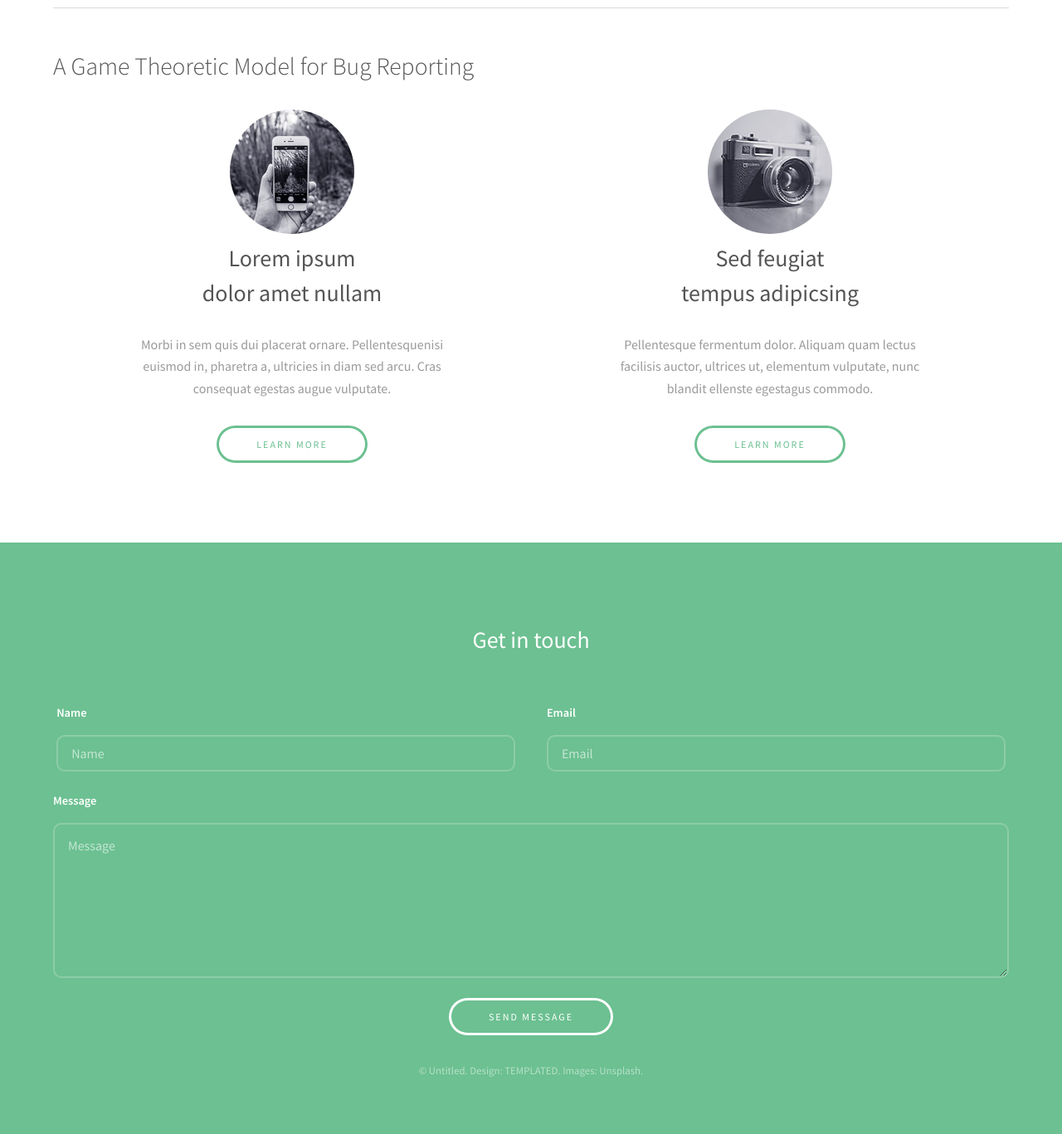
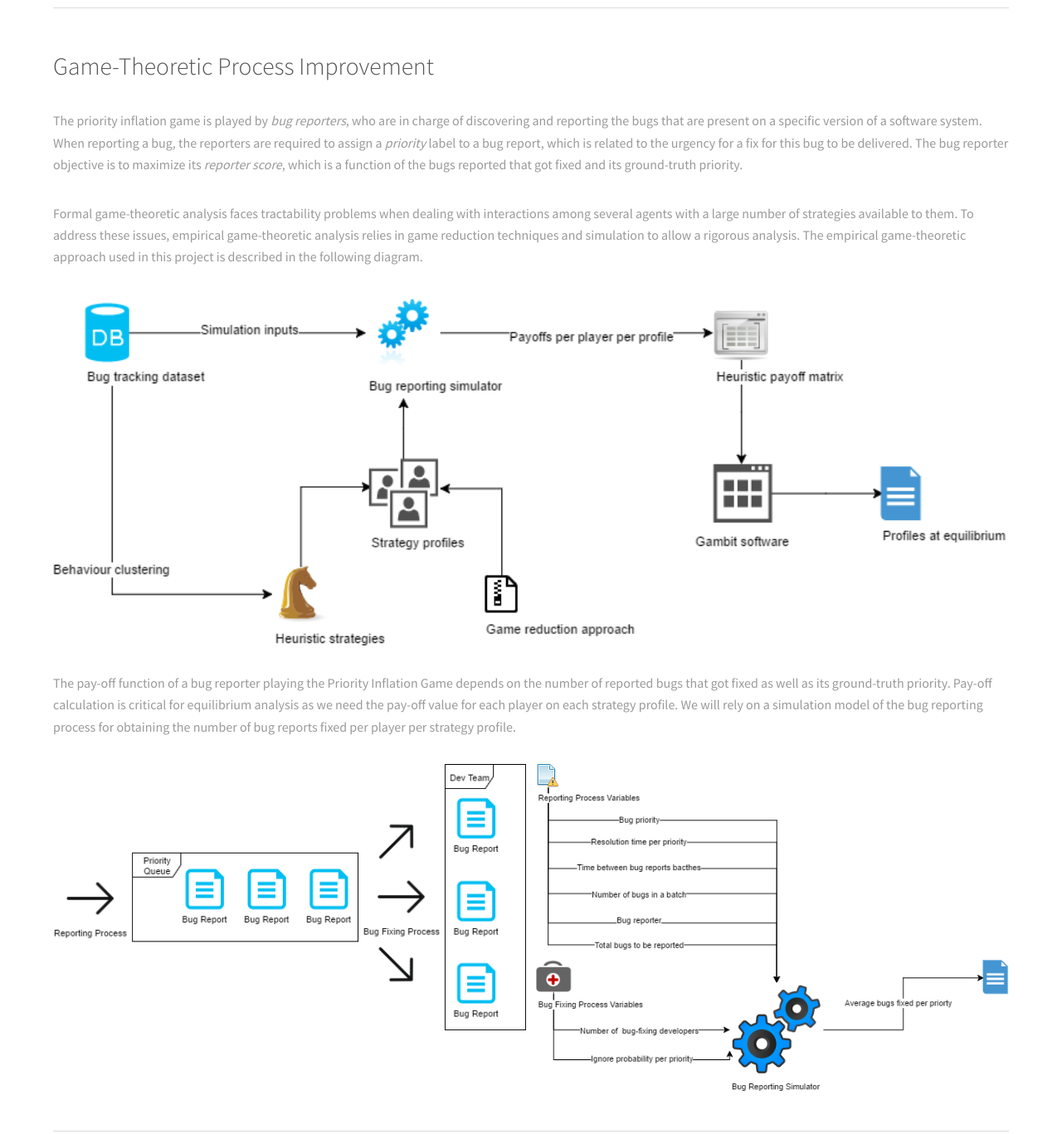
Before and after one commit to cptanalatriste/priority-inflation-site, a plain HTML site: page index.html in a window 1280 px wide. Shown: the part 2020-3387 px from the top of the page at 83% size. Drawn offline with Linux system fonts and the light colour scheme.

Commit message:
Images for the simulation and game theoretic model

```diff
--- a/index.html
+++ b/index.html
@@ -94,8 +94,9 @@
         <hr class="major"/>
 
         <h2>The Priority Inflation Problem</h2>
-        <p>We applied a survey to 152 software engineers to get some insights in the importance of priority
-            inflation. Here are the answers regarding reporter dishonesty on priority assignment:</p>
+        <p>We designed a survey to assess the magnitude of the priority inflation problem. Through convenience
+            sampling we were able to reach 152 software engineers, whose answers were collected using
+            the Google Forms platform. </p>
 
         <div class="row align-center">
             <article>
@@ -144,6 +145,42 @@
         </ul>
 
         <hr class="major"/>
+        <h2>Game-Theoretic Process Improvement</h2>
+
+        <p>The priority inflation game is played by <em>bug reporters</em>, who are in charge of discovering and
+            reporting the bugs that are present on a specific version of a software system. When reporting a bug, the
+            reporters are required to assign a <em>priority</em> label to a bug report, which is related to the urgency
+            for a fix for this bug to be delivered.
+
+            The bug reporter objective is to maximize its <em>reporter score</em>, which is a function of the bugs
+            reported that got fixed and its ground-truth priority.</p>
+
+        <p>Formal game-theoretic analysis faces tractability problems when dealing with interactions among several
+            agents with a large number of strategies available to them. To address these issues, empirical
+            game-theoretic analysis relies in game reduction techniques and simulation to allow a rigorous analysis. The
+            empirical game-theoretic approach used in this project is described in the following diagram.</p>
+
+        <span class="image fit"><img src="images/empirical_game_theory.png"
+                                     alt="Empirical Game-Theoretic Analysis"/></span>
+
+        <p>The pay-off function of a bug reporter playing the Priority Inflation
+            Game depends on the number of reported bugs that got fixed as well as its ground-truth priority. Pay-off
+            calculation is critical for equilibrium analysis as we need the pay-off value for each player on each
+            strategy profile. We will rely on a simulation model of the bug reporting process for obtaining the number
+            of bug reports fixed per player per strategy profile.</p>
+
+
+        <div class="box alt">
+            <div class="row 50% uniform">
+                <div class="6u"><span class="image fit"><img src="images/simulation_overview.png"
+                                                             alt="Simulation Overview"/></span></div>
+                <div class="6u$"><span class="image fit"><img src="images/input_output_transformation.png"
+                                                              alt="Input-Output transformation"/></span></div>
+            </div>
+        </div>
+
+        <hr class="major"/>
+
         <h2>A Game Theoretic Model for Bug Reporting</h2>
 
         <div class="flex flex-2 align-center">
```
Also changed, not shown: images/empirical_game_theory.png (added), images/input_output_transformation.png (added), images/simulation_overview.png (added).
